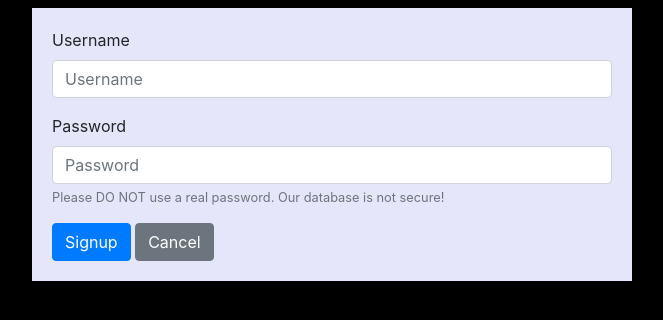
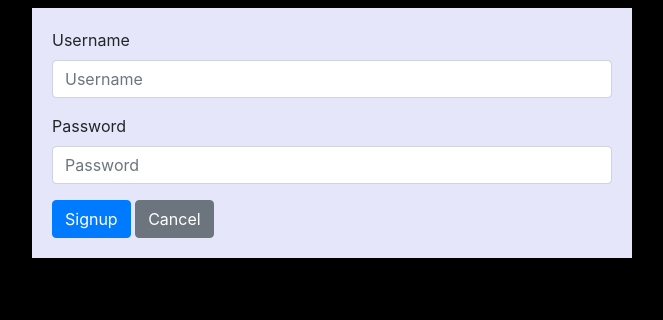
Before and after one commit to atrujillo4/books-trujillo, a Flask app: page /signup in a window 1280 px wide. Shown: the part 88-408 px from the top of the page, without its empty margins (308-971 px from the left). Run offline with Flask 2, Linux system fonts and the light colour scheme; some libraries are stand-ins or nearby versions.

Commit message:
Update signup.html

```diff
--- a/templates/signup.html
+++ b/templates/signup.html
@@ -48,7 +48,7 @@
         <div class="form-group">
             <label for="password">Password</label>
             <input type="password" class="form-control" name="password" placeholder="Password">
-            <small id="password-warning" class="form-text text-muted">Please DO NOT use a real password. Our database is not secure!</small>
+
         </div>
         <button type="submit" class="btn btn-primary">Signup</button>
         <button type="button" class="btn btn-secondary" onclick="window.location.href='{{ url_for('index') }}'">Cancel</button>
```
